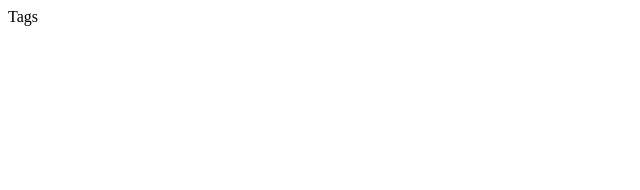
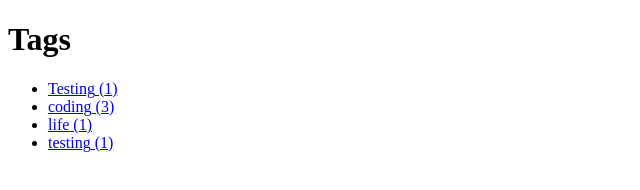
Before and after one commit to ayappa-reddy/swapnils-blog, a Gatsby site: page /tags in a window 1280 px wide. Shown: the whole page, without its empty margins (0-640 px from the left). Built offline with nearby package versions, Linux system fonts and the light colour scheme; Gatsby itself is replaced by a stand-in of ours.

Commit message:
Added the main tags page

```diff
--- a/src/pages/tags/index.js
+++ b/src/pages/tags/index.js
@@ -1,3 +1,43 @@
 import React from 'react';
+import { kebabCase } from 'lodash';
+import Link from 'gatsby-link';
 
-export default () => <div>Tags</div>;
+const TagsPage = ({
+  data: {
+    allMarkdownRemark: { group },
+    site: {
+      siteMetadata: { title },
+    },
+  },
+}) => (
+  <div>
+    <h1>Tags</h1>
+    <ul>
+      {group.map(tag => (
+        <li key={tag.fieldValue}>
+          <Link to={`/tags/${kebabCase(tag.fieldValue)}/`}>
+            {tag.fieldValue} ({tag.totalCount})
+          </Link>
+        </li>
+      ))}
+    </ul>
+  </div>
+);
+
+export default TagsPage;
+
+export const tagPageQuery = graphql`
+  query TagsQuery {
+    site {
+      siteMetadata {
+        title
+      }
+    }
+    allMarkdownRemark(limit: 1000) {
+      group(field: frontmatter___tags) {
+        fieldValue
+        totalCount
+      }
+    }
+  }
+`;
```
